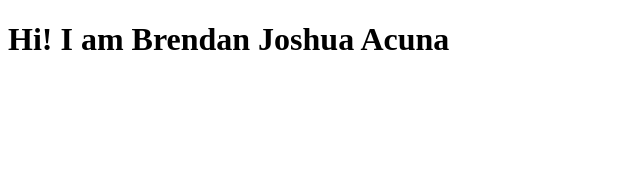
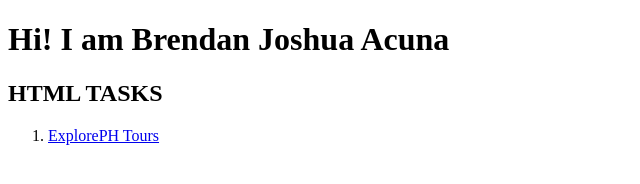
Before and after one commit to brendanjoshua/brendanjoshua, a plain HTML site: page index.html in a window 1280 px wide. Shown: the whole page, without its empty margins (0-640 px from the left). Drawn offline with Linux system fonts and the light colour scheme.

Commit message:
Update index.html

```diff
--- a/index.html
+++ b/index.html
@@ -7,5 +7,11 @@
 </head>
 <body>
     <h1>Hi! I am Brendan Joshua Acuna</h1>
+
+    <h2>HTML TASKS</h2>
+    <ol>
+        <li><a href="./AcunaExplorePHTours.html">ExplorePH Tours</a></li>
+    </ol>
+
 </body>
 </html>
```
